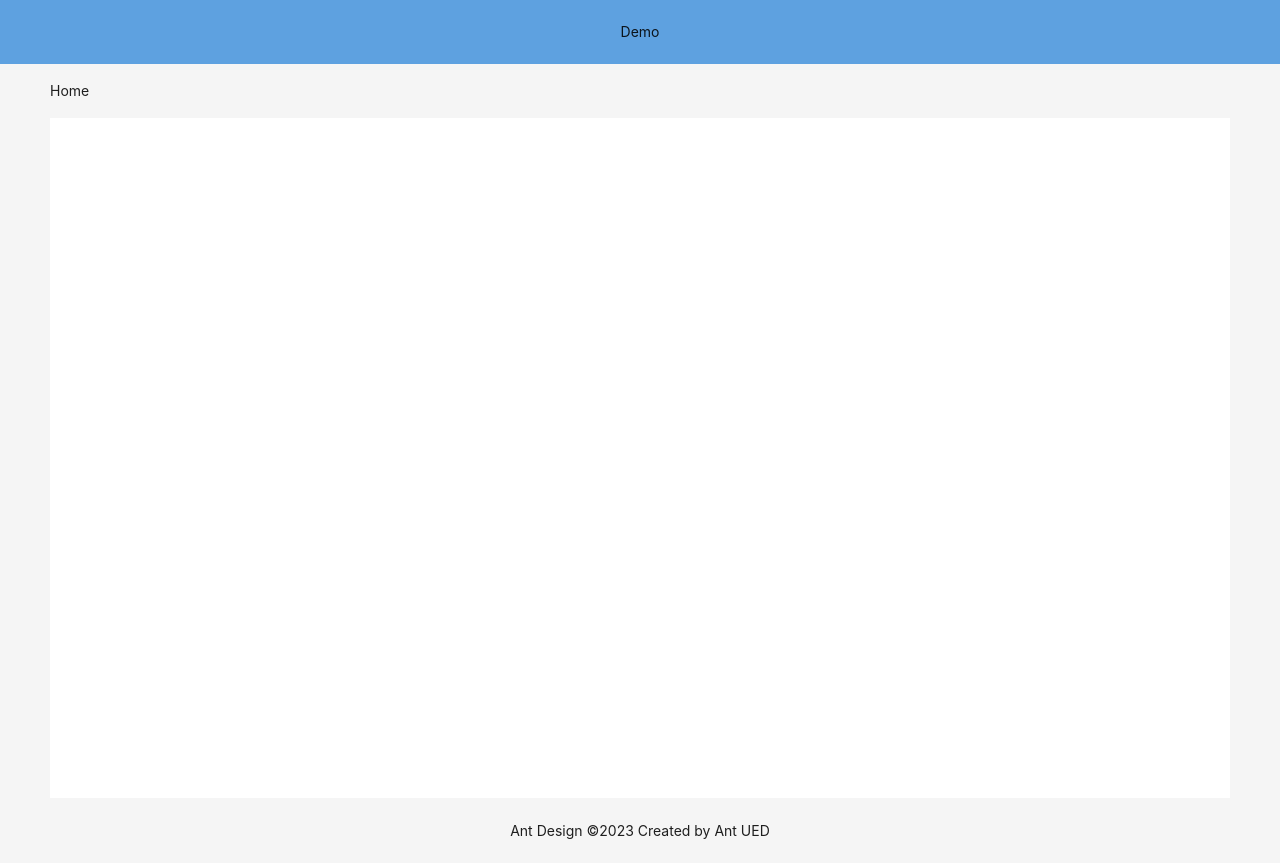
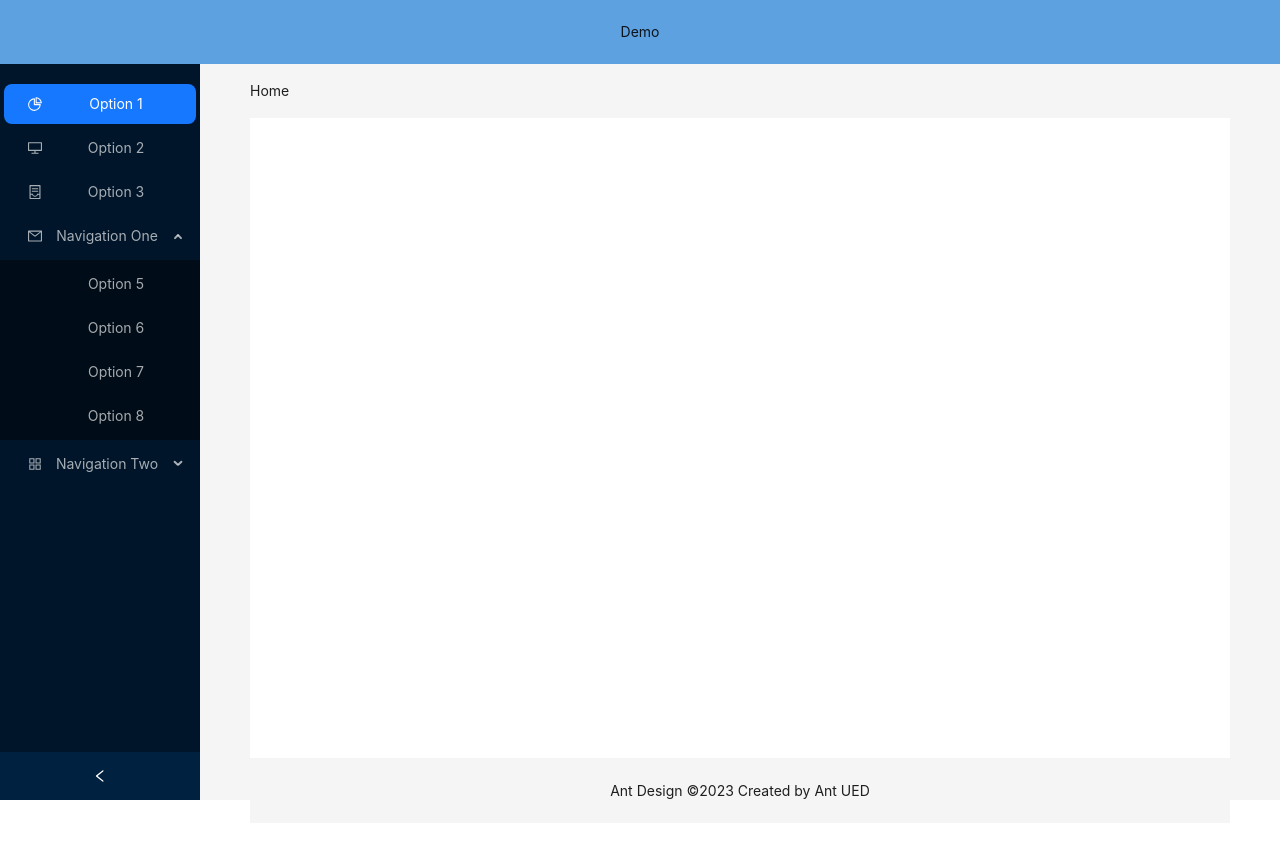
Before and after one commit to TianpJia/react-build-up, a React (Create React App) app: page / in a window 1280 px wide. After the commit the page ends 823 px from the top, so only its background shows below. Built offline with nearby package versions, Linux system fonts and the light colour scheme.

Commit message:
add menu

```diff
--- /dev/null
+++ b/src/layout/component/Menu/index.tsx
@@ -0,0 +1,67 @@
+import { Button, Menu, MenuProps } from "antd";
+import {
+  AppstoreOutlined,
+  ContainerOutlined,
+  DesktopOutlined,
+  MailOutlined,
+  MenuFoldOutlined,
+  MenuUnfoldOutlined,
+  PieChartOutlined,
+} from "@ant-design/icons";
+
+type MenuItem = Required<MenuProps>["items"][number];
+
+function getItem(
+  label: React.ReactNode,
+  key: React.Key,
+  icon?: React.ReactNode,
+  children?: MenuItem[],
+  type?: "group"
+): MenuItem {
+  return {
+    key,
+    icon,
+    children,
+    label,
+    type,
+  } as MenuItem;
+}
+
+const items: MenuItem[] = [
+  getItem("Option 1", "1", <PieChartOutlined />),
+  getItem("Option 2", "2", <DesktopOutlined />),
+  getItem("Option 3", "3", <ContainerOutlined />),
+
+  getItem("Navigation One", "sub1", <MailOutlined />, [
+    getItem("Option 5", "5"),
+    getItem("Option 6", "6"),
+    getItem("Option 7", "7"),
+    getItem("Option 8", "8"),
+  ]),
+
+  getItem("Navigation Two", "sub2", <AppstoreOutlined />, [
+    getItem("Option 9", "9"),
+    getItem("Option 10", "10"),
+
+    getItem("Submenu", "sub3", null, [
+      getItem("Option 11", "11"),
+      getItem("Option 12", "12"),
+    ]),
+  ]),
+];
+
+const MyMenu: React.FC = () => {
+  return (
+    <div style={{ marginTop: 16 }}>
+      <Menu
+        defaultSelectedKeys={["1"]}
+        defaultOpenKeys={["sub1"]}
+        mode="inline"
+        items={items}
+        theme="dark"
+      />
+    </div>
+  );
+};
+
+export default MyMenu;
--- a/src/layout/index.css
+++ b/src/layout/index.css
@@ -1,7 +1,12 @@
+.main-layout {
+  height: 100vh;
+}
+
 .site-layout-content {
-    min-height: 680px;
+  min-height: 80vh;
   padding: 24px;
 }
+
 #components-layout-demo-top .logo {
   float: left;
   width: 120px;
@@ -9,6 +14,7 @@
   margin: 16px 24px 16px 0;
   background: rgba(255, 255, 255, 0.3);
 }
+
 .ant-row-rtl #components-layout-demo-top .logo {
   float: right;
   margin: 16px 0 16px 24px;
--- a/src/layout/index.tsx
+++ b/src/layout/index.tsx
@@ -1,7 +1,9 @@
-import React from 'react';
-import { Breadcrumb, Layout, theme } from 'antd';
-import './index.css'
-import MyContent from './component/Content';
+import React from "react";
+import { Breadcrumb, Layout, theme } from "antd";
+import "./index.css";
+import MyContent from "./component/Content";
+import Sider from "antd/es/layout/Sider";
+import MyMenu from "./component/Menu";
 
 const { Header, Content, Footer } = Layout;
 
@@ -11,19 +13,29 @@ const MyLaout: React.FC = () => {
   } = theme.useToken();
 
   return (
-    <Layout className="layout">
-      <Header style={{backgroundColor: '#5ea1e0'}}>
+    <Layout className="main-layout">
+      <Header style={{ backgroundColor: "#5ea1e0" }}>
         <div>Demo</div>
       </Header>
-      <Content style={{ padding: '0 50px' }}>
-        <Breadcrumb style={{ margin: '16px 0' }}>
-          <Breadcrumb.Item>Home</Breadcrumb.Item>
-        </Breadcrumb>
-        <div className="site-layout-content" style={{ background: colorBgContainer }}>
-          <MyContent></MyContent>
-        </div>
-      </Content>
-      <Footer style={{ textAlign: 'center' }}>Ant Design ©2023 Created by Ant UED</Footer>
+      <Layout>
+        <Sider theme="dark" collapsible>
+          <MyMenu></MyMenu>
+        </Sider>
+        <Content style={{ padding: "0 50px" }}>
+          <Breadcrumb style={{ margin: "16px 0" }}>
+            <Breadcrumb.Item>Home</Breadcrumb.Item>
+          </Breadcrumb>
+          <div
+            className="site-layout-content"
+            style={{ background: colorBgContainer }}
+          >
+            <MyContent></MyContent>
+          </div>
+          <Footer style={{ textAlign: "center" }}>
+            Ant Design ©2023 Created by Ant UED
+          </Footer>
+        </Content>
+      </Layout>
     </Layout>
   );
 };
```
Lines whose indentation alone changed are shown as unchanged.
